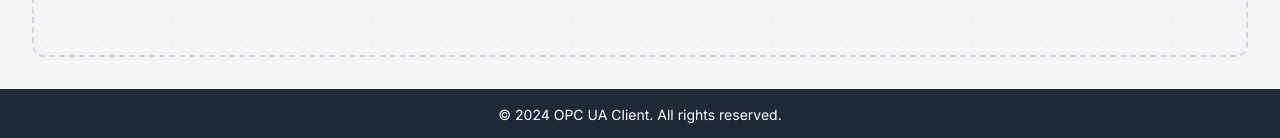
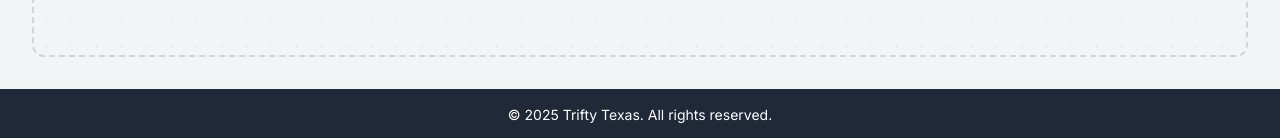
Before and after one commit to SuryaPrasathB/Opcua_Python_Server, a Flask app: page /dashboard in a window 1280 px wide. Shown: the part 711-849 px from the top of the page. Run offline with Flask 3, Linux system fonts and the light colour scheme; some libraries are stand-ins or nearby versions.

Commit message:
CopyRights

```diff
--- a/opcua_client_app_V0.1/templates/base.html
+++ b/opcua_client_app_V0.1/templates/base.html
@@ -200,7 +200,7 @@
 
     <footer class="bg-gray-800 text-white p-4 text-center text-sm" style="background-color: var(--text-color);">
         <div class="container mx-auto">
-            &copy; 2024 OPC UA Client. All rights reserved.
+            &copy; 2025 Trifty Texas. All rights reserved.
         </div>
     </footer>
 
```
